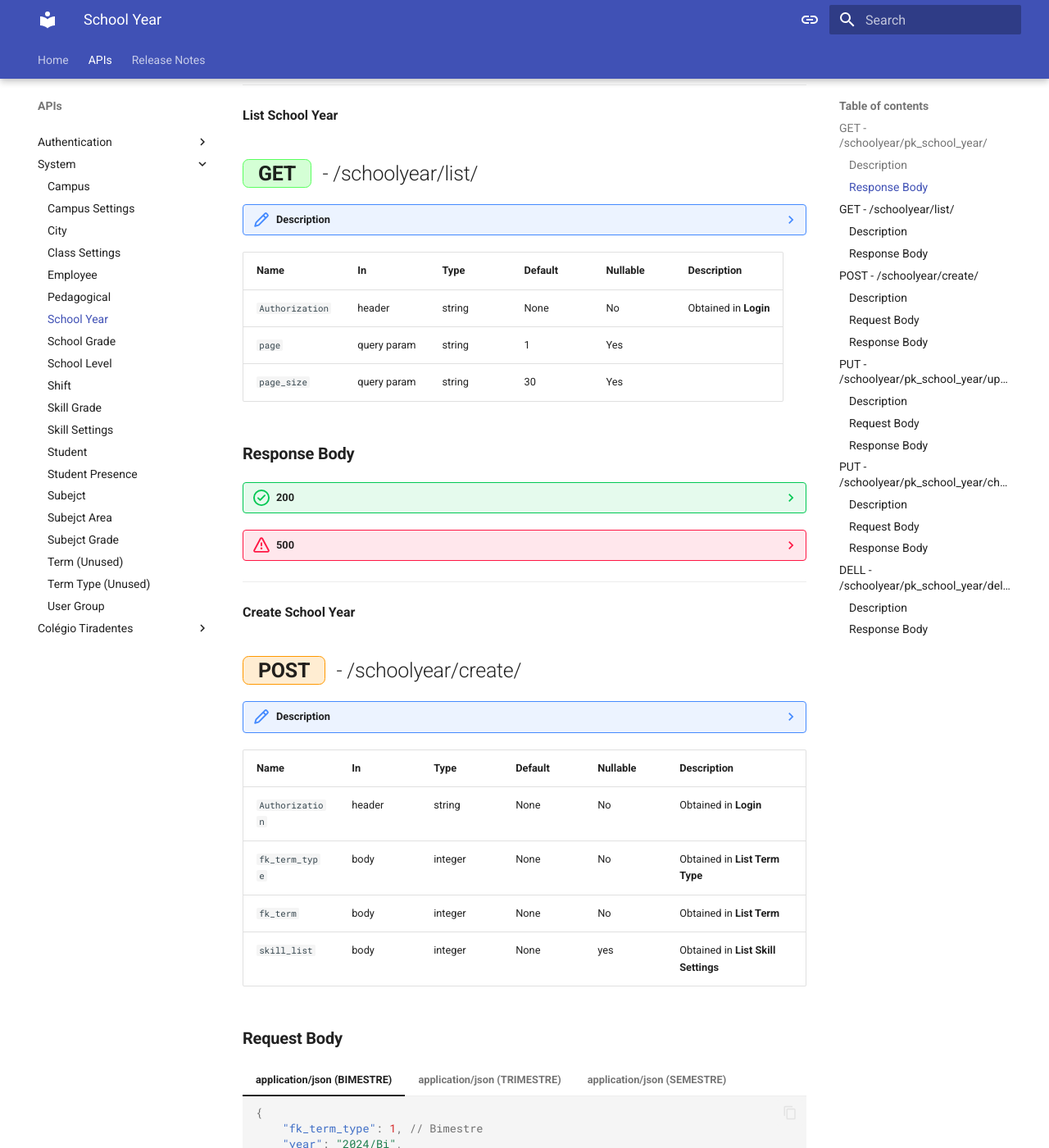
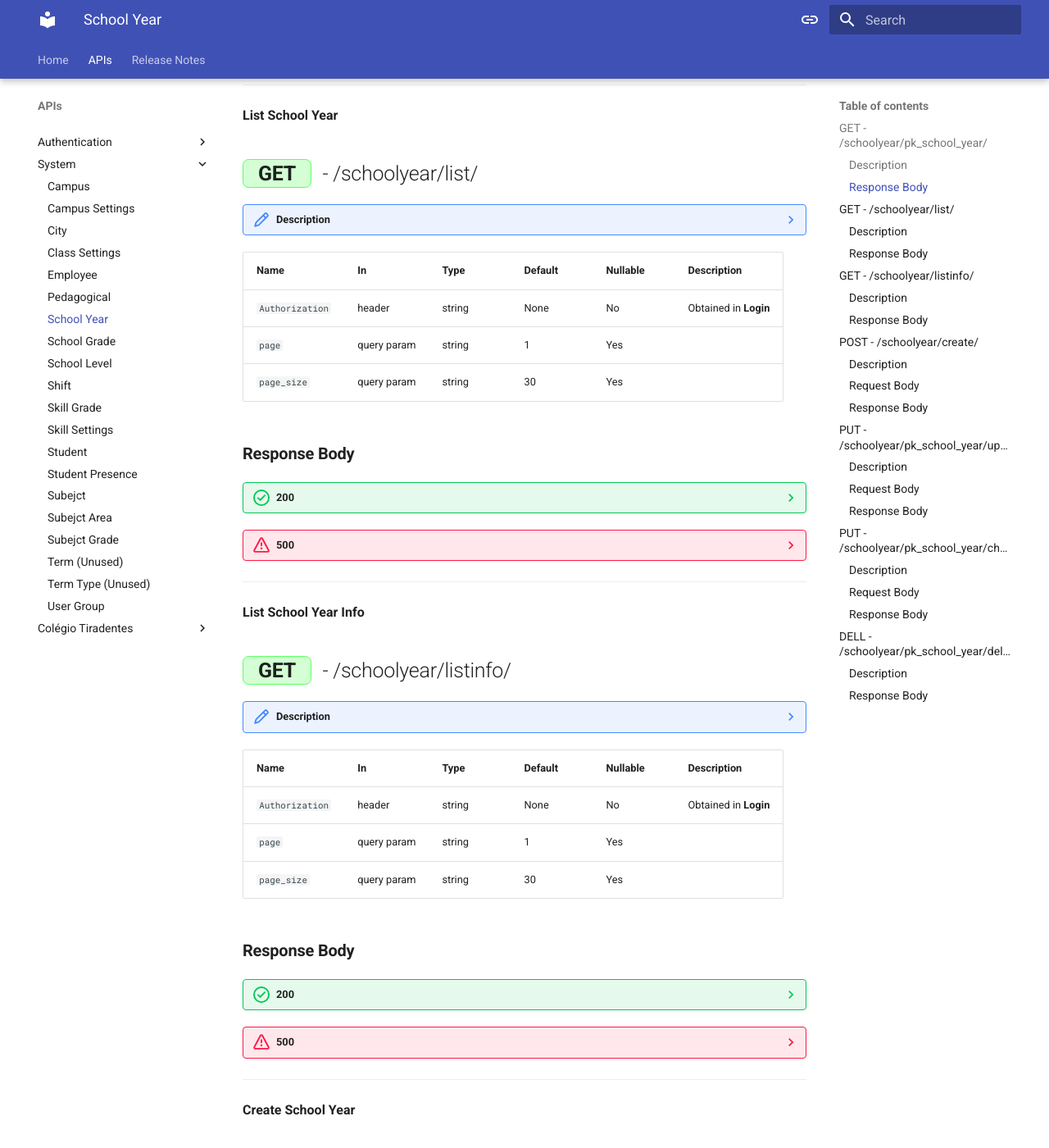
Before and after one commit to AlppiTechnology/AlppiDocumentation, an MkDocs documentation site: the page built from docs/api/system/school_year.md, in a window 1280 px wide and 1400 px high, scrolled down 826 px. Shown: the whole window at 82% size. Built offline with MkDocs 1.6.1 and Material for MkDocs 9.7.7, drawn with Linux system fonts in a browser that asks for light colours.

Commit message:
feat: Adicionado nova rota de /schoolyear/listinfo/ na pagina de School Year.

````diff
--- a/docs/api/system/school_year.md
+++ b/docs/api/system/school_year.md
@@ -280,6 +280,113 @@
         ``` json
             {
                 "detail": "Problemas ao listar todos os SchoolYear.",
+                "error": "descrição do erro interno"
+            }
+        ```
+
+        ??? info "Schema"
+
+            ```{ .json .no-copy}
+                {
+                    "detail": string,
+                    "error": string
+                }
+            ```
+
+---
+
+
+**List School Year Info**
+
+## **<element class="http-get">GET<element>** - /schoolyear/listinfo/
+
+??? note "Description"
+
+    ### Description
+    Lista todos os Anos Letivos cadastrados no sistema
+
+| Name            | In          | Type   | Default | Nullable | Description           |
+| :-------------- | :---------- | :----- | :------ | :------- | :-------------------- |
+| `Authorization` | header      | string | None    | No       | Obtained in **Login** |
+| `page`          | query param | string | 1       | Yes      |                       |
+| `page_size`     | query param | string | 30      | Yes      |                       |
+
+### **Response Body**
+
+??? success "200"
+
+    === "application/json"
+
+        ``` json
+        {
+            "navigation": {
+                "next": "http://alppi/sys/api/v1/schoolyear/list/?page=3&page_size=20", // link para proxima pagina
+                "previous": "http://alppi/sys/api/v1/schoolyear/list/?page=1&page_size=10" // link para pagina anterior
+            },
+            "next": 3, // numero da proxima pagina
+            "previous": 1, // numero na pagina anterior
+            "count": 1, // quantidade encontrata
+            "results": [
+                {
+                    "pk_school_year": 3,
+                    "year": "2024",
+                    "total_grade": 100.0,
+                    "average_grade": 70.0,
+                    "status": 1,
+                    "menor_data_init": "2024-06-02",
+                    "maior_data_final": "2024-09-30",
+                    "school_year_date": [
+                        {
+                            "fk_term": 1,
+                            "init_date": "2024-11-01",
+                            "final_date": "2024-11-09",
+                            "grade": 20.0
+                        }...
+                    ]
+                }
+            ]
+            }
+        ```
+
+    ??? info "Schema"
+
+        ```{ .json .no-copy}
+        {
+        "navigation": {
+            "next": string,
+            "previous": string
+        },
+        "next": integer,
+        "previous": integer,
+        "count": integer,
+        "results": array of objects {
+            "pk_school_year": integer,
+            "year": string,
+            "total_grade": number,
+            "average_grade": number,
+            "status": integer, // 1-True / 0-False
+            "menor_data_init": string,
+            "maior_data_final": string,
+            "school_year_date": [
+                {
+                    "fk_term": integer,
+                    "init_date": "string,
+                    "final_date": string,
+                    "grade": floating
+                }...
+            ]
+        }
+        }
+
+        ```
+
+??? danger "500"
+
+    === "Error 1"
+
+        ``` json
+            {
+                "detail": "Problemas ao listar todos os SchoolYearInfo.",
                 "error": "descrição do erro interno"
             }
         ```
````
Also changed, not shown: docs/api/ct_requests/disciplinary_grade.md (+1 -1 lines).
